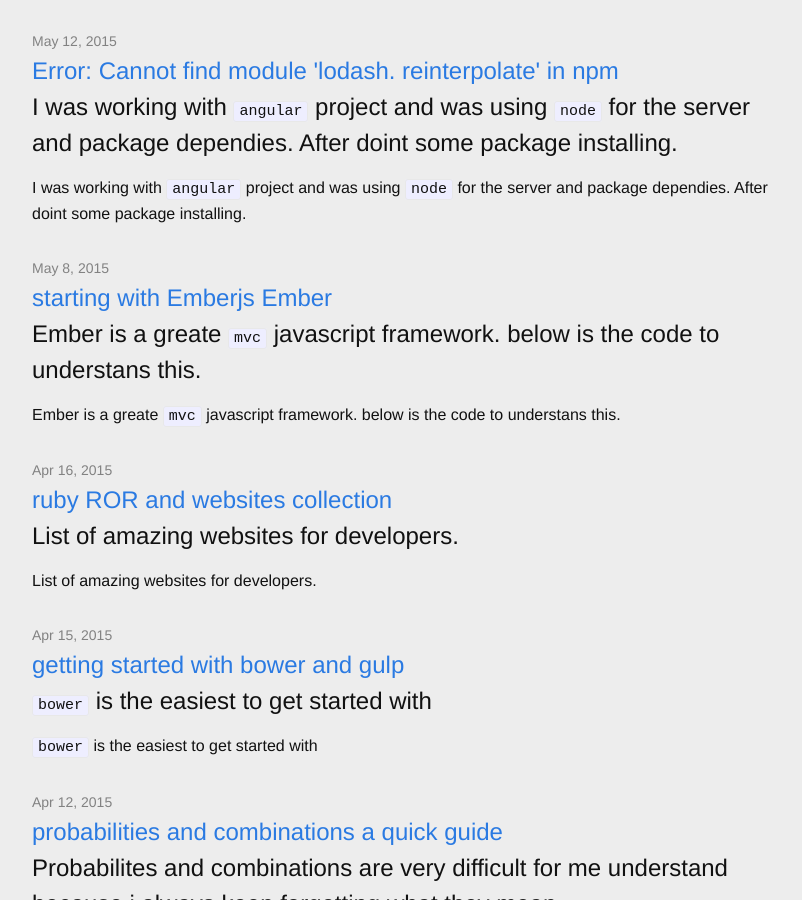
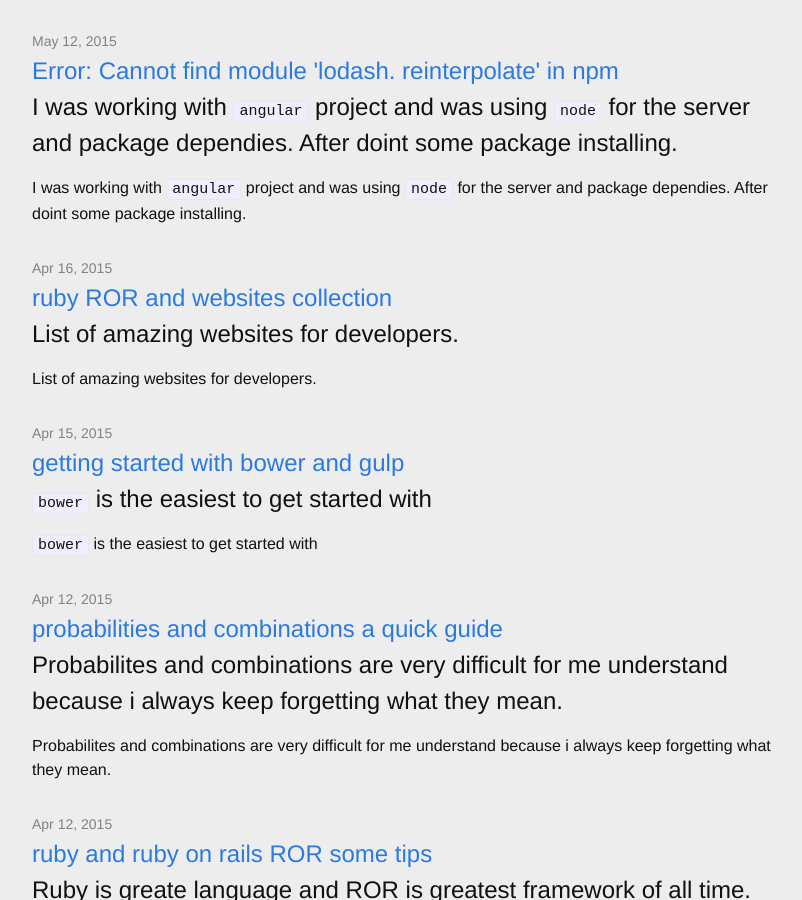
Before and after one commit to lokeshjain2008/lokeshjain2008.github.io, a Jekyll site: the page built from index.html, in a window 1280 px wide and 900 px high, scrolled down 6365 px. Shown: the whole window, without its empty margins (238-1040 px from the left). Built offline with Jekyll 4.4.1, drawn with Linux system fonts in a browser that asks for light colours.

````diff
--- a/_config.yml
+++ b/_config.yml
@@ -30,7 +30,7 @@ exclude: [Gemfile, Gemfile.lock, Rakefile]
 # you can change the post url behaviour using permalink
 # permalink: /:title
 
-gems:
+plugins:
   - jekyll-sitemap
   - jekyll-feed
   - jekyll-gist
--- a/_posts/2015-05-08-starting-with-Emberjs-Ember.md
+++ /dev/null
@@ -1,309 +0,0 @@
----
-layout: post
-date: "Fri May  8 10:21:55 2015"
-comments: true
-title: "starting with Emberjs Ember"
----
-Ember is a greate `mvc` javascript framework.
-below is the code to understans this.
-
-```html
-
-<!DOCTYPE html>
-<html>
-<head>
-  <base href='http://courseware.codeschool.com/ember/' />
-  <link href='bootstrap.css' rel='stylesheet' />
-  <link href='application.css' rel='stylesheet' />
-  <script src='jquery.js'></script>
-  <script src='handlebars.js'></script>
-  <script src='ember.js'></script>
-  <script src='ember-data.js'></script>
-  <script src='app.js'></script>
-</head>
-<body>
-  <script type='text/x-handlebars' data-template-name='application'>
-    <div class='navbar navbar-default'>
-      <div class='container'>
-        {{#link-to 'index' class='navbar-brand'}}<img src='images/logo.png' alt='logo' height='34' width='224' />{{/link-to}}
-        <ul class='nav navbar-nav navbar-right'>
-          {{#link-to 'index' tagName='li'}}Home{{/link-to}}
-          {{#link-to 'products' tagName='li'}}Products{{/link-to}}
-          {{#link-to 'contacts' tagName='li'}}Contacts{{/link-to}}
-        </ul>
-      </div>
-    </div>
-    <div class="container">
-      {{outlet}}
-    </div>
-    <footer class='container'>
-      <hr />
-      <p class='pull-left'>&copy; 2013 The Flint &amp; Flame</p>
-      <p class='pull-right'>{{#link-to 'credits'}}Credits{{/link-to}}</p>
-    </footer>
-  </script>
-  <script type='text/x-handlebars' data-template-name='index'>
-    <div class="jumbotron">
-      <h1>Welcome to The Flint &amp; Flame!</h1>
-      <p class="tagline">
-        <img {{bind-attr src='logo'}} alt='Logo' />
-        Everything you need to make it through the winter.
-      </p>
-      <p>
-        {{#link-to 'products' class='btn btn-primary btn-lg'}}
-          Browse All {{productsCount}} Items &raquo;
-        {{/link-to}}
-      </p>
-    </div>
-    <p class='pull-right text-muted'>Rendered on {{time}}</p>
-  </script>
-  <script type='text/x-handlebars' data-template-name='contacts/index'>
-    <div class='row'>
-      <img {{bind-attr src='avatar'}} alt='Avatar' class='img-thumbnail col-sm-4'/>
-      <div class='col-sm-8'>
-        <h1>About The Fire Sprites</h1>
-        <p>Contact {{contactName}} for more info!</p>
-        <p>Current Status: {{open}}.</p>
-      </div>
-    </div>
-  </script>
-  <script type='text/x-handlebars' data-template-name='credits'>
-    <h1>Thanks for the Help!</h1>
-    <p>This site would not be possible without the hardworking Ember Core Team!</p>
-  </script>
-  <script type="text/x-handlebars" data-template-name='products'>
-    <div class='row'>
-      <div class='col-sm-3'>
-        <div class='list-group'>
-          {{#each}}
-            {{#link-to 'product' this classNames='list-group-item'}}
-              {{title}}
-            {{/link-to}}
-          {{/each}}
-        </div>
-      </div>
-      <div class='col-sm-9'>
-        {{outlet}}
-      </div>
-    </div>
-  </script>
-  <script type='text/x-handlebars' data-template-name='product'>
-    <div class='row'>
-      <div class='col-sm-7'>
-        <h2>{{title}}</h2>
-        <h3 class="text-success">${{price}}</h3>
-        <p class="text-muted">{{description}}</p>
-        <p>Finely crafted by {{#link-to 'contact' crafter}}{{crafter.name}}{{/link-to}}.</p>
-
-        <h3>Reviews</h3>
-        <ul>
-        {{#each reviews}}
-          <li><p>{{text}}</p></li>
-        {{else}}
-          <li><p class='text-muted'><em>No reviews yet. Be the first to write one!</em></p></li>
-        {{/each}}
-        </ul>
-      </div>
-      <div class='col-sm-5'>
-        <img {{bind-attr src='image'}} class='img-thumbnail img-rounded'/>
-      </div>
-    </div>
-  </script>
-  <script type='text/x-handlebars' data-template-name='products/index'>
-    <p class='text-muted'>Choose a product from those on the left!</p>
-  </script>
-  <script type="text/x-handlebars" data-template-name='contacts'>
-    <div class='row'>
-      <div class='col-sm-9'>
-        {{outlet}}
-      </div>
-      <div class='col-sm-3'>
-        <div class='list-group'>
-          {{#each}}
-            {{#link-to 'contact' this classNames='list-group-item'}}
-              {{name}}
-            {{/link-to}}
-          {{/each}}
-        </div>
-      </div>
-    </div>
-  </script>
-  <script type='text/x-handlebars' data-template-name='contact'>
-    <div class='row'>
-      <div class='col-sm-5'>
-        <img {{bind-attr src='avatar' alt='name'}} class='img-thumbnail img-rounded'/>
-      </div>
-      <div class='col-sm-7'>
-        <h2>{{name}}</h2>
-        <p>{{about}}</p>
-
-        <h3>Products</h3>
-        <ul>
-        {{#each products}}
-          <li>{{#link-to 'product' this}}{{title}}{{/link-to}}</li>
-        {{/each}}
-        </ul>
-      </div>
-    </div>
-  </script>
-</body>
-</html>
-
-```
-Below is the javascript that does the magic
-
-```javascript
-
-var App = Ember.Application.create({
-  LOG_TRANSITIONS: true
-});
-App.Router.map(function() {
-  this.route('credits', { path: '/thanks' });
-  this.resource('products', function() {
-    this.resource('product', { path: '/:product_id' });
-  });
-  this.resource('contacts', function() {
-    this.resource('contact', { path: '/:contact_id' });
-  });
-});
-
-App.IndexController = Ember.Controller.extend({
-  productsCount: 6,
-  logo: 'images/logo-small.png',
-  time: function() {
-    return (new Date()).toDateString();
-  }.property()
-});
-App.ContactsIndexController = Ember.Controller.extend({
-  contactName: 'Anostagia',
-  avatar: 'images/avatar.png',
-  open: function() {
-    return ((new Date()).getDay() === 0) ? "Closed" : "Open";
-  }.property()
-});
-
-App.ProductsRoute = Ember.Route.extend({
-  model: function() {
-    return this.store.findAll('product');
-  }
-});
-App.ContactsRoute = Ember.Route.extend({
-  model: function() {
-    return this.store.findAll('contact');
-  }
-});
-
-App.ApplicationAdapter = DS.FixtureAdapter.extend();
-App.Product = DS.Model.extend({
-  title: DS.attr('string'),
-  price: DS.attr('number'),
-  description: DS.attr('string'),
-  isOnSale: DS.attr('boolean'),
-  image: DS.attr('string'),
-  reviews: DS.hasMany('review', { async: true }),
-  crafter: DS.belongsTo('contact', { async: true })
-});
-
-App.Product.FIXTURES = [
- {  id: 1,
-    title: 'Flint',
-    price: 99,
-    description: 'Flint is a hard, sedimentary cryptocrystalline form of the mineral quartz, categorized as a variety of chert.',
-    isOnSale: true,
-    image: 'images/products/flint.png',
-    reviews: [100,101],
-    crafter: 200
-  },
-  {
-    id: 2,
-    title: 'Kindling',
-    price: 249,
-    description: 'Easily combustible small sticks or twigs used for starting a fire.',
-    isOnSale: false,
-    image: 'images/products/kindling.png',
-    reviews: [],
-    crafter: 201
-  },
-  {
-    id: 3,
-    title: 'Matches',
-    price: 499,
-    description: 'One end is coated with a material that can be ignited by frictional heat generated by striking the match against a suitable surface.',
-    isOnSale: true,
-    reviews: [103],
-    image: 'images/products/matches.png',
-    crafter: 201
-  },
-  {
-    id: 4,
-    title: 'Bow Drill',
-    price: 999,
-    description: 'The bow drill is an ancient tool. While it was usually used to make fire, it was also used for primitive woodworking and dentistry.',
-    isOnSale: false,
-    reviews: [104],
-    image: 'images/products/bow-drill.png',
-    crafter: 200
-  },
-  {
-    id: 5,
-    title: 'Tinder',
-    price: 499,
-    description: 'Tinder is easily combustible material used to ignite fires by rudimentary methods.',
-    isOnSale: true,
-    reviews: [],
-    image: 'images/products/tinder.png',
-    crafter: 201
-  },
-  {
-    id: 6,
-    title: 'Birch Bark Shaving',
-    price: 999,
-    description: 'Fresh and easily combustable',
-    isOnSale: true,
-    reviews: [],
-    image: 'images/products/birch.png',
-    crafter: 200
-  }
-];
-
-App.Contact = DS.Model.extend({
-  name: DS.attr('string'),
-  about: DS.attr('string'),
-  avatar: DS.attr('string'),
-  products: DS.hasMany('product', { async: true })
-});
-App.Contact.FIXTURES = [
-  {
-    id: 200,
-    name: 'Giamia',
-    about: 'Although Giamia came from a humble spark of lightning, he quickly grew to be a great craftsman, providing all the warming instruments needed by those close to him.',
-    avatar: 'images/contacts/giamia.png',
-    products: [1]
-  },
-  {
-    id: 201,
-    name: 'Anostagia',
-    about: 'Knowing there was a need for it, Anostagia drew on her experience and spearheaded the Flint & Flame storefront. In addition to coding the site, she also creates a few products available in the store.',
-    avatar: 'images/contacts/anostagia.png',
-    products: [2]
-  }
-];
-
-App.Review = DS.Model.extend({
-  text: DS.attr('string'),
-  reviewedAt: DS.attr('date'),
-  product: DS.belongsTo('product')
-});
-App.Review.FIXTURES = [
-  {
-    id: 100,
-    text: "Started a fire in no time!"
-  },
-  {
-    id: 101,
-    text: "Not the brightest flame, but warm!"
-  }
-];
-
-```
-Soon, there will be some pen and comments to explian the code.
````
Also changed, not shown: _posts/2017-11-22-Godaddy-transfer-website-to-other-hosting-account.md (+5 -0 lines), Gemfile.lock, 1 other file.
